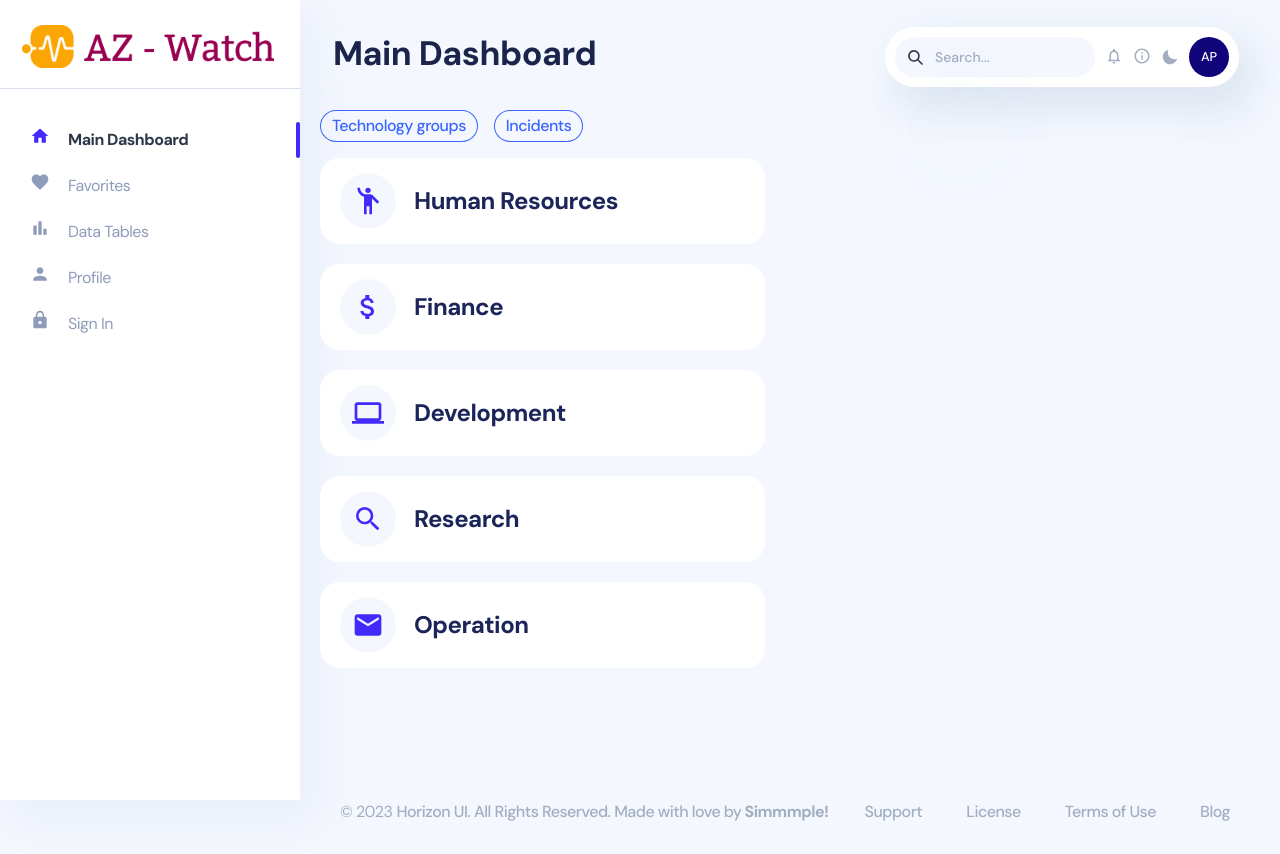
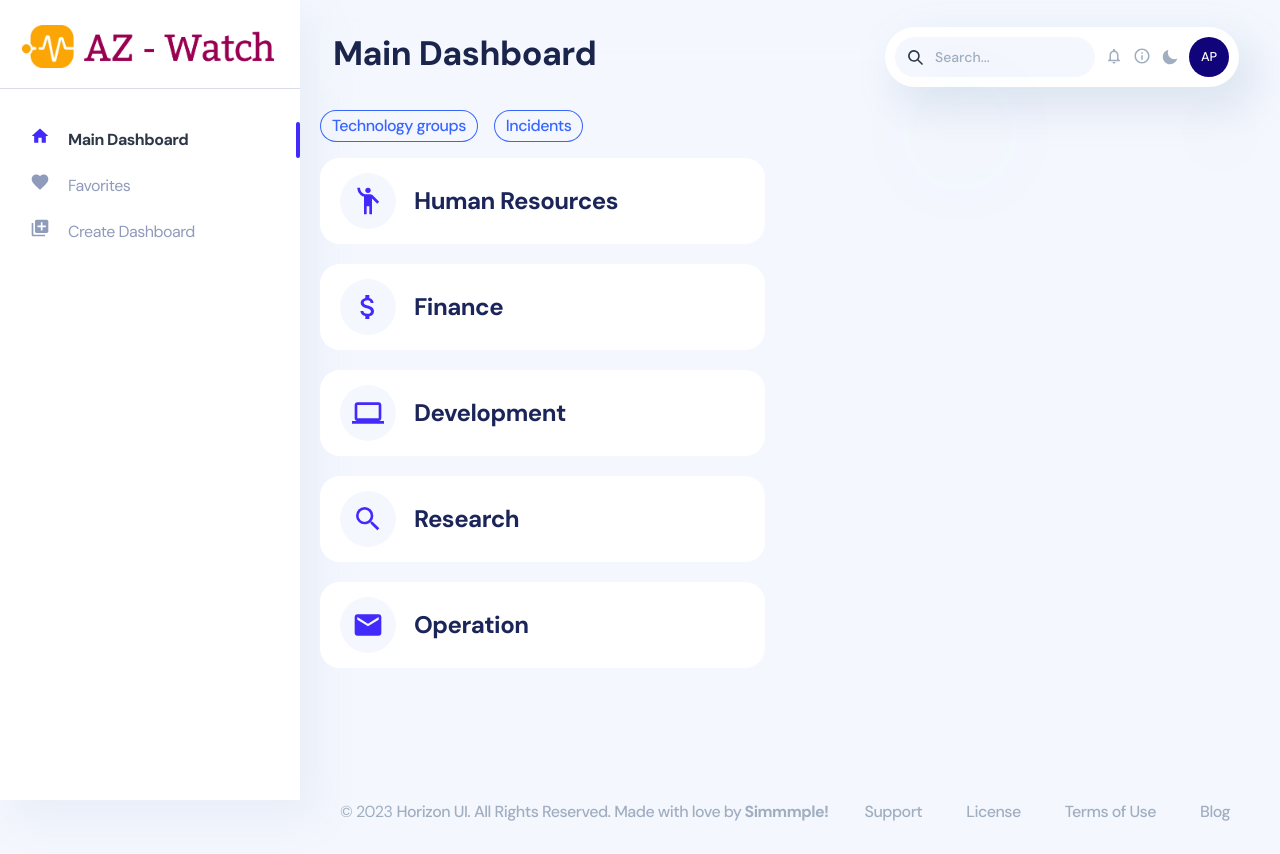
Before and after one commit to Red-sun-in-the-sky/AstraZenecaWatch-Front, a React (Create React App) app: page /#/admin/default in a window 1280 px wide. Built offline with nearby package versions, Linux system fonts and the light colour scheme.

Commit message:
Fixing routes

```diff
--- a/src/components/navbar/NavbarLinksAdmin.tsx
+++ b/src/components/navbar/NavbarLinksAdmin.tsx
@@ -25,7 +25,7 @@ import navImage from "assets/img/layout/Navbar.png";
 import { MdNotificationsNone, MdInfoOutline } from "react-icons/md";
 import { IoMdMoon, IoMdSunny } from "react-icons/io";
 import { FaEthereum } from "react-icons/fa";
-import routes from "routes";
+import { navbarRoutes as routes } from "routes";
 import { NavLink } from "react-router-dom";
 export default function HeaderLinks(props: { secondary: boolean }) {
   const { secondary } = props;
--- a/src/layouts/admin/index.tsx
+++ b/src/layouts/admin/index.tsx
@@ -1,28 +1,30 @@
 // Chakra imports
-import { Portal, Box, useDisclosure } from '@chakra-ui/react';
-import Footer from 'components/footer/FooterAdmin';
+import { Portal, Box, useDisclosure } from "@chakra-ui/react";
+import Footer from "components/footer/FooterAdmin";
 // Layout components
-import Navbar from 'components/navbar/NavbarAdmin';
-import Sidebar from 'components/sidebar/Sidebar';
-import { SidebarContext } from 'contexts/SidebarContext';
-import { useState } from 'react';
-import { Redirect, Route, Switch } from 'react-router-dom';
-import routes from 'routes';
+import Navbar from "components/navbar/NavbarAdmin";
+import Sidebar from "components/sidebar/Sidebar";
+import { SidebarContext } from "contexts/SidebarContext";
+import { useState } from "react";
+import { Redirect, Route, Switch } from "react-router-dom";
+import { navbarRoutes as routes } from "routes";
 
 // Custom Chakra theme
 export default function Dashboard(props: { [x: string]: any }) {
   const { ...rest } = props;
   // states and functions
-	const [ fixed ] = useState(false);
-	const [ toggleSidebar, setToggleSidebar ] = useState(false);
+  const [fixed] = useState(false);
+  const [toggleSidebar, setToggleSidebar] = useState(false);
   // functions for changing the states from components
   const getRoute = () => {
-		return window.location.pathname !== '/admin/full-screen-maps';
+    return window.location.pathname !== "/admin/full-screen-maps";
   };
   const getActiveRoute = (routes: RoutesType[]): string => {
-		let activeRoute = 'Default Brand Text';
+    let activeRoute = "Default Brand Text";
     for (let i = 0; i < routes.length; i++) {
-			if (window.location.href.indexOf(routes[i].layout + routes[i].path) !== -1) {
+      if (
+        window.location.href.indexOf(routes[i].layout + routes[i].path) !== -1
+      ) {
         return routes[i].name;
       }
     }
@@ -31,7 +33,9 @@ export default function Dashboard(props: { [x: string]: any }) {
   const getActiveNavbar = (routes: RoutesType[]): boolean => {
     let activeNavbar = false;
     for (let i = 0; i < routes.length; i++) {
-			if (window.location.href.indexOf(routes[i].layout + routes[i].path) !== -1) {
+      if (
+        window.location.href.indexOf(routes[i].layout + routes[i].path) !== -1
+      ) {
         return routes[i].secondary;
       }
     }
@@ -40,7 +44,9 @@ export default function Dashboard(props: { [x: string]: any }) {
   const getActiveNavbarText = (routes: RoutesType[]): string | boolean => {
     let activeNavbar = false;
     for (let i = 0; i < routes.length; i++) {
-			if (window.location.href.indexOf(routes[i].layout + routes[i].path) !== -1) {
+      if (
+        window.location.href.indexOf(routes[i].layout + routes[i].path) !== -1
+      ) {
         return routes[i].name;
       }
     }
@@ -48,41 +54,49 @@ export default function Dashboard(props: { [x: string]: any }) {
   };
   const getRoutes = (routes: RoutesType[]): any => {
     return routes.map((route: RoutesType, key: any) => {
-			if (route.layout === '/admin') {
-				return <Route path={route.layout + route.path} component={route.component} key={key} />;
+      if (route.layout === "/admin") {
+        return (
+          <Route
+            path={route.layout + route.path}
+            component={route.component}
+            key={key}
+          />
+        );
       } else {
         return null;
       }
     });
   };
-	document.documentElement.dir = 'ltr';
+  document.documentElement.dir = "ltr";
   const { onOpen } = useDisclosure();
   return (
     <Box>
       <SidebarContext.Provider
         value={{
           toggleSidebar,
-					setToggleSidebar
-				}}>
-				<Sidebar routes={routes} display='none' {...rest} />
+          setToggleSidebar,
+        }}
+      >
+        <Sidebar routes={routes} display="none" {...rest} />
         <Box
-					float='right'
-					minHeight='100vh'
-					height='100%'
-					overflow='auto'
-					position='relative'
-					maxHeight='100%'
-					w={{ base: '100%', xl: 'calc( 100% - 290px )' }}
-					maxWidth={{ base: '100%', xl: 'calc( 100% - 290px )' }}
-					transition='all 0.33s cubic-bezier(0.685, 0.0473, 0.346, 1)'
-					transitionDuration='.2s, .2s, .35s'
-					transitionProperty='top, bottom, width'
-					transitionTimingFunction='linear, linear, ease'>
+          float="right"
+          minHeight="100vh"
+          height="100%"
+          overflow="auto"
+          position="relative"
+          maxHeight="100%"
+          w={{ base: "100%", xl: "calc( 100% - 290px )" }}
+          maxWidth={{ base: "100%", xl: "calc( 100% - 290px )" }}
+          transition="all 0.33s cubic-bezier(0.685, 0.0473, 0.346, 1)"
+          transitionDuration=".2s, .2s, .35s"
+          transitionProperty="top, bottom, width"
+          transitionTimingFunction="linear, linear, ease"
+        >
           <Portal>
             <Box>
               <Navbar
                 onOpen={onOpen}
-								logoText={'Horizon UI Dashboard PRO'}
+                logoText={"Horizon UI Dashboard PRO"}
                 brandText={getActiveRoute(routes)}
                 secondary={getActiveNavbar(routes)}
                 message={getActiveNavbarText(routes)}
@@ -93,10 +107,16 @@ export default function Dashboard(props: { [x: string]: any }) {
           </Portal>
 
           {getRoute() ? (
-						<Box mx='auto' p={{ base: '20px', md: '30px' }} pe='20px' minH='100vh' pt='50px'>
+            <Box
+              mx="auto"
+              p={{ base: "20px", md: "30px" }}
+              pe="20px"
+              minH="100vh"
+              pt="50px"
+            >
               <Switch>
                 {getRoutes(routes)}
-								<Redirect from='/' to='/admin/default' />
+                <Redirect from="/" to="/admin/default" />
               </Switch>
             </Box>
           ) : null}
--- a/src/layouts/auth/index.tsx
+++ b/src/layouts/auth/index.tsx
@@ -56,11 +56,7 @@ export default function Auth() {
             <Box mx="auto" minH="100vh">
               <Switch>
                 {getRoutes(routes)}
-                <Redirect
-                  from="/auth"
-                  to="/auth/login
-                  "
-                />
+                <Redirect from="/auth" to="/auth/login" />
               </Switch>
             </Box>
           ) : null}
--- a/src/routes.tsx
+++ b/src/routes.tsx
@@ -1,22 +1,85 @@
 import { Icon } from "@chakra-ui/react";
 import {
-  MdBarChart,
   MdPerson,
   MdHome,
   MdLock,
+  MdOutlineShoppingCart,
+  MdAddToPhotos,
   MdFavorite,
 } from "react-icons/md";
 
 // Admin Imports
 import MainDashboard from "views/admin/default";
-import Favorites from "views/admin/favorites";
+import NFTMarketplace from "views/admin/marketplace";
 import Profile from "views/admin/profile";
 import DataTables from "views/admin/dataTables";
 
 // Auth Imports
 import SignInCentered from "views/auth/signIn";
+import Favorites from "views/admin/favorites";
 
 const routes = [
+  {
+    name: "Main Dashboard",
+    visible: true,
+    layout: "/admin",
+    path: "/default",
+    icon: <Icon as={MdHome} width="20px" height="20px" color="inherit" />,
+    component: MainDashboard,
+  },
+  {
+    name: "NFT Marketplace",
+    visible: true,
+    layout: "/admin",
+    path: "/nft-marketplace",
+    icon: (
+      <Icon
+        as={MdOutlineShoppingCart}
+        width="20px"
+        height="20px"
+        color="inherit"
+      />
+    ),
+    component: NFTMarketplace,
+    secondary: true,
+  },
+  {
+    name: "Create Dashboard",
+    visible: true,
+    layout: "/admin",
+    icon: (
+      <Icon as={MdAddToPhotos} width="20px" height="20px" color="inherit" />
+    ),
+    path: "/data-tables",
+    component: DataTables,
+  },
+  {
+    name: "Profile",
+    visible: false,
+    layout: "/admin",
+    path: "/profile",
+    icon: <Icon as={MdPerson} width="20px" height="20px" color="inherit" />,
+    component: Profile,
+  },
+  {
+    name: "Sign In",
+    visible: false,
+    layout: "/auth",
+    path: "/login",
+    icon: <Icon as={MdLock} width="20px" height="20px" color="inherit" />,
+    component: SignInCentered,
+  },
+  {
+    name: "Favorites",
+    layout: "/admin",
+    path: "/favorites",
+    icon: <Icon as={MdFavorite} width="20px" height="20px" color="inherit" />,
+    component: Favorites,
+    secondary: true,
+  },
+];
+
+export const navbarRoutes = [
   {
     name: "Main Dashboard",
     layout: "/admin",
@@ -33,25 +96,13 @@ const routes = [
     secondary: true,
   },
   {
-    name: "Data Tables",
+    name: "Create Dashboard",
     layout: "/admin",
-    icon: <Icon as={MdBarChart} width="20px" height="20px" color="inherit" />,
+    icon: (
+      <Icon as={MdAddToPhotos} width="20px" height="20px" color="inherit" />
+    ),
     path: "/data-tables",
     component: DataTables,
-  },
-  {
-    name: "Profile",
-    layout: "/admin",
-    path: "/profile",
-    icon: <Icon as={MdPerson} width="20px" height="20px" color="inherit" />,
-    component: Profile,
-  },
-  {
-    name: "Sign In",
-    layout: "/auth",
-    path: "/login",
-    icon: <Icon as={MdLock} width="20px" height="20px" color="inherit" />,
-    component: SignInCentered,
   },
 ];
 
--- a/src/types/hui-types.d.ts
+++ b/src/types/hui-types.d.ts
@@ -6,6 +6,7 @@ declare global {
    * or augment existing declarations in the global namespace.
    */
 	interface RoutesType {
+		visible?: boolean;
 		name: string;
 		layout: string;
 		component: () => JSX.Element;
```
Lines whose indentation alone changed are shown as unchanged.
